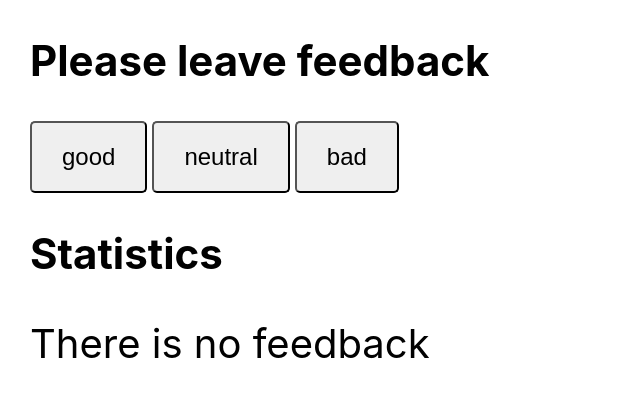
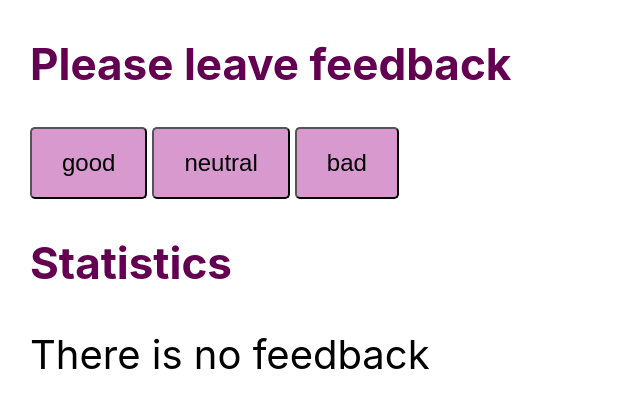
Before and after one commit to NeizmailovaNa/goit-react-hw-02-feedback, a React (Create React App) app: page / in a window 1280 px wide. Shown: the top 408 px of the page, without its empty margins (0-640 px from the left). Built offline with nearby package versions, Linux system fonts and the light colour scheme.

Commit message:
styles-css

```diff
--- a/package.json
+++ b/package.json
@@ -2,7 +2,7 @@
   "name": "react-homework-template",
   "version": "0.1.0",
   "private": true,
-  "homepage": "https://https://neizmailovana.github.io/goit-react-hw-02-feedback/",
+  "homepage": "https://neizmailovana.github.io/goit-react-hw-02-feedback/",
   "dependencies": {
     "@testing-library/jest-dom": "^5.16.3",
     "@testing-library/react": "^12.1.4",
--- a/src/components/FeedbackOptions/FeedbackOptions.jsx
+++ b/src/components/FeedbackOptions/FeedbackOptions.jsx
@@ -1,11 +1,12 @@
 import React from 'react';
 import PropTypes from 'prop-types';
-import { ButtonStyled } from './FeedbackOptions.styled';
+
+import css from './FeedbackOptions.module.css';
 
 const FeedbackOptions = ({ options, onLeaveFeedback }) => {
   return Object.keys(options).map(el => {
     return (
-      <ButtonStyled
+      <button className={css.button_styled}
         type="button"
         onClick={() => {
           onLeaveFeedback(el);
@@ -13,7 +14,7 @@ const FeedbackOptions = ({ options, onLeaveFeedback }) => {
         key={el}
       >
         {el}
-      </ButtonStyled>
+      </button>
     );
   });
 };
--- /dev/null
+++ b/src/components/FeedbackOptions/FeedbackOptions.module.css
@@ -0,0 +1,18 @@
+
+   .button_styled {
+    padding: 20px 30px;
+    margin-right: 5px;
+    font-size: 24px;
+    border-radius: 5px;
+
+    color: black;
+    background-color: rgb(216, 154, 206);
+
+  };
+
+  .button-styled:hover,
+  .button-styled:focus {
+      cursor: pointer;
+      color: black;
+      background-color: rgb(158, 76, 145);
+    }
--- a/src/components/FeedbackOptions/FeedbackOptions.styled.jsx
+++ /dev/null
@@ -1,13 +0,0 @@
-import styled from 'styled-components';
-export const ButtonStyled = styled.button`
-   {
-    padding: 20px 30px;
-    margin-right: 5px;
-    font-size: 24px;
-    border-radius: 5px;
-    &:hover {
-      color: white;
-      background: black;
-    }
-  }
-`;
--- a/src/components/Section/Section.jsx
+++ b/src/components/Section/Section.jsx
@@ -1,10 +1,10 @@
 import React from 'react';
 import PropTypes from 'prop-types';
-import { StyledTitle } from './Section.styled';
+import css from './Section.module.css';
 const Section = ({ title, children }) => {
   return (
     <section>
-      <StyledTitle>{title}</StyledTitle>
+      <h1 className={css.title}>{title}</h1>
       {children}
     </section>
   );
--- /dev/null
+++ b/src/components/Section/Section.module.css
@@ -0,0 +1,5 @@
+.title {
+    font-size: 44px;
+    font-weight: bold;
+    color: rgb(99, 0, 81);
+};
--- a/src/components/Section/Section.styled.jsx
+++ /dev/null
@@ -1,6 +0,0 @@
-import styled from 'styled-components';
-export const StyledTitle = styled.h2`
-   {
-    font-size: 42px;
-  }
-`;
```
